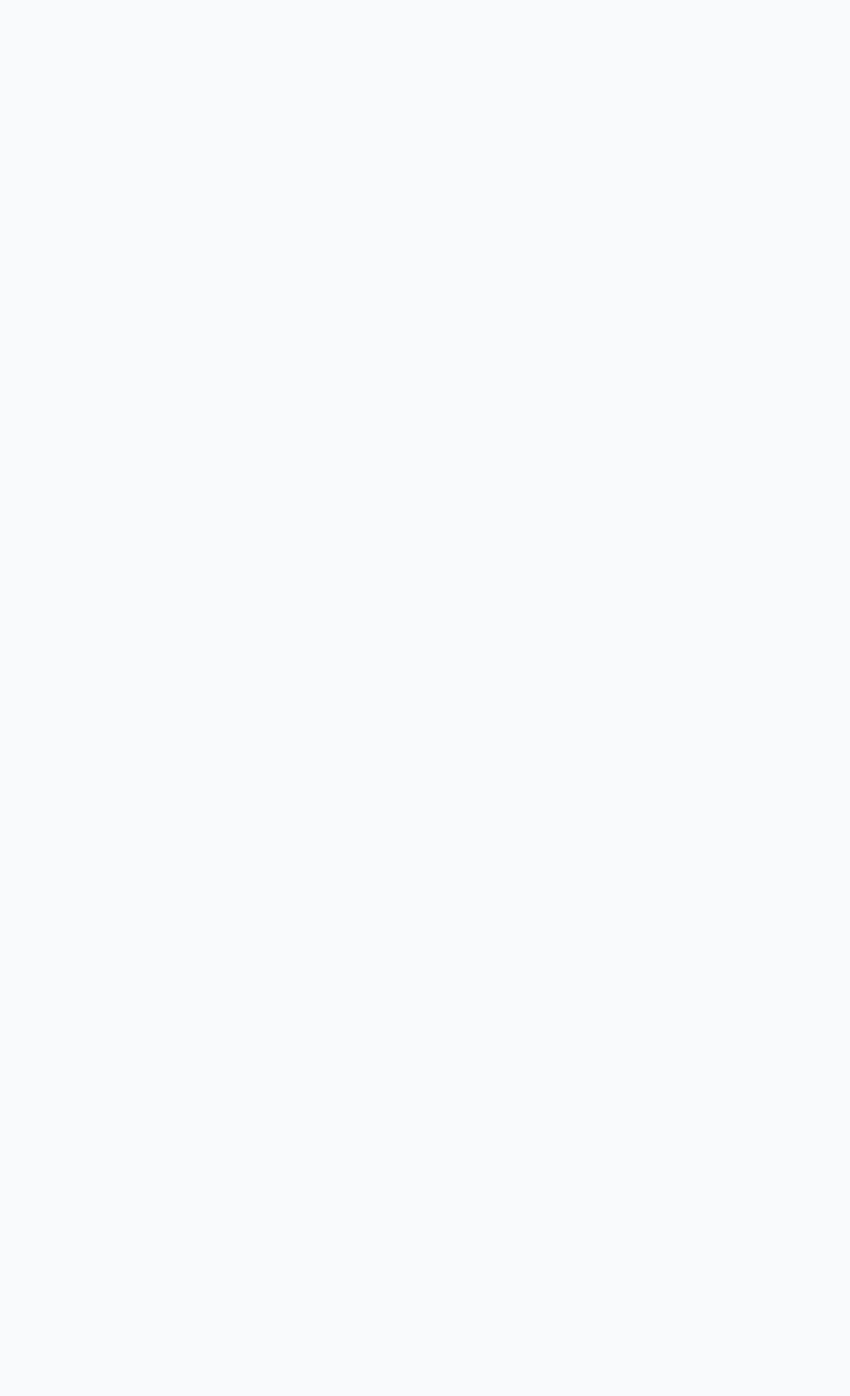
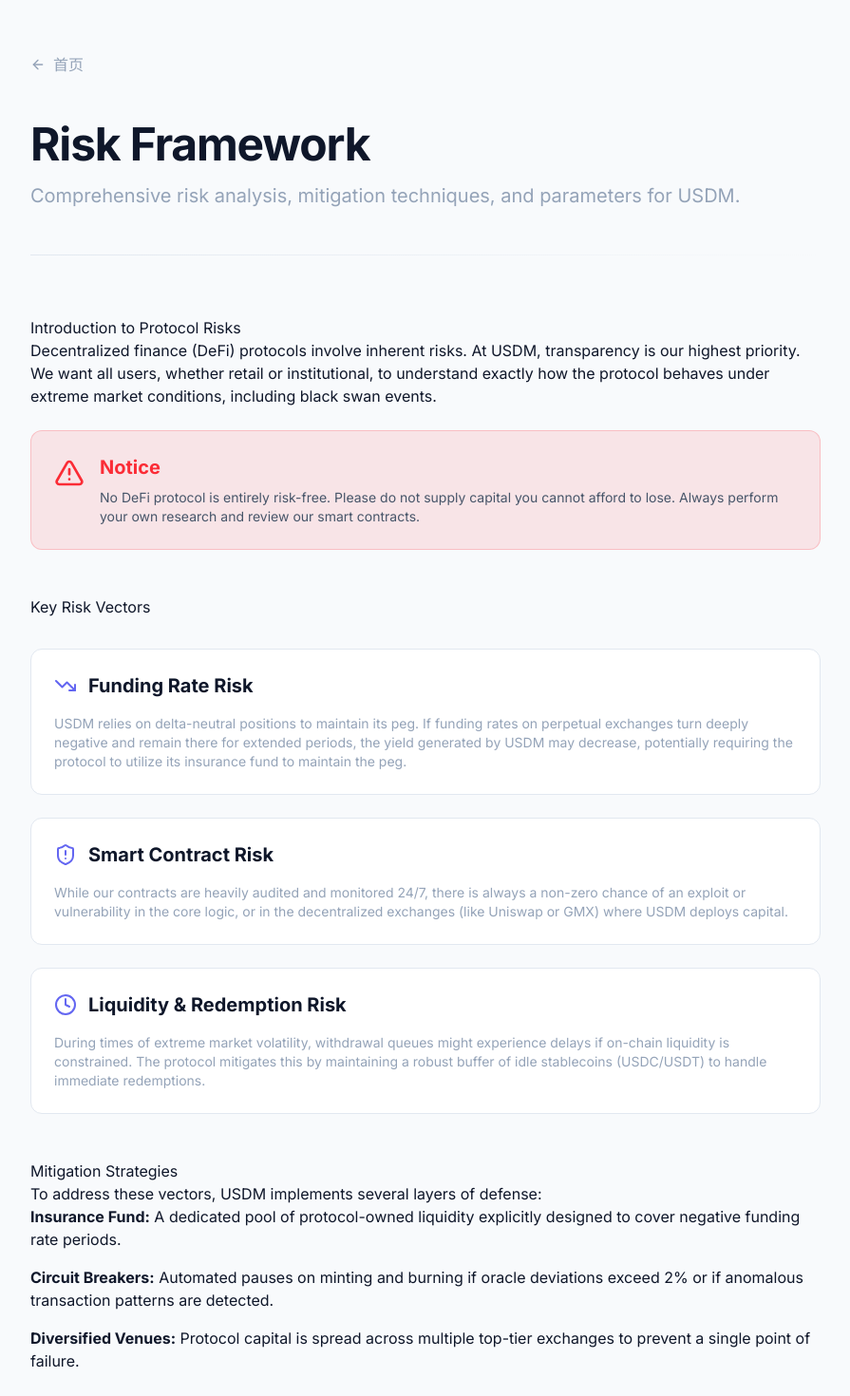
Before and after one commit to Menglayer/Usdm, a React (Vite) app: page /#/risk in a window 1280 px wide. Before the commit this address had no page. Shown: the part 40-1510 px from the top of the page at 95% size, without its empty margins (192-1087 px from the left). Before the commit the page ends 800 px from the top, so only its background shows below. Built offline with nearby package versions, Linux system fonts and the light colour scheme.

Commit message:
feat: initialize project structure with core pages, layout components, and i18n support

```diff
--- a/src/components/layout/AppSidebar.tsx
+++ b/src/components/layout/AppSidebar.tsx
@@ -4,6 +4,7 @@ import { LayoutDashboard, Coins, TrendingUp, Gem, Eye, Star, X, Sun, Moon, Globe
 import { cn } from '@/lib/utils';
 import { useLanguage } from '@/contexts/LanguageContext';
 import { useTheme } from '@/contexts/ThemeContext';
+import { Logo } from '@/components/shared/Logo';
 
 interface AppSidebarProps {
   isOpen: boolean;
@@ -30,6 +31,7 @@ export const AppSidebar: React.FC<AppSidebarProps> = ({ isOpen, onClose }) => {
         <div
           className="fixed inset-0 z-40 bg-black/50 backdrop-blur-sm lg:hidden"
           onClick={onClose}
+          aria-hidden="true"
         />
       )}
 
@@ -41,10 +43,13 @@ export const AppSidebar: React.FC<AppSidebarProps> = ({ isOpen, onClose }) => {
         )}
       >
         <div className="flex h-16 items-center justify-between px-6 border-b border-border">
-          <NavLink to="/" className="text-xl font-bold tracking-tight text-gradient">
-            Matryo
+          <NavLink to="/" className="flex items-center gap-3 group">
+            <Logo className="w-8 h-8" />
+            <span className="text-xl font-bold tracking-tight text-gradient">
+              Matryo
+            </span>
           </NavLink>
-          <button onClick={onClose} className="p-1 lg:hidden text-text-muted hover:text-text">
+          <button type="button" onClick={onClose} className="p-1 lg:hidden text-text-muted hover:text-text">
             <X size={20} />
           </button>
         </div>
--- a/src/components/layout/Footer.tsx
+++ b/src/components/layout/Footer.tsx
@@ -1,6 +1,7 @@
 import { MessageCircle, Disc, Send } from 'lucide-react';
 import { SITE } from '@/lib/constants';
 import { useLanguage } from '@/contexts/LanguageContext';
+import { Logo } from '@/components/shared/Logo';
 
 export function Footer() {
   const currentYear = new Date().getFullYear();
--- a/src/components/layout/Header.tsx
+++ b/src/components/layout/Header.tsx
@@ -4,6 +4,7 @@ import { Menu, X, Sun, Moon, Globe } from 'lucide-react';
 import { cn } from '@/lib/utils';
 import { useLanguage } from '@/contexts/LanguageContext';
 import { useTheme } from '@/contexts/ThemeContext';
+import { Logo } from '@/components/shared/Logo';
 
 export function Header() {
   const [isScrolled, setIsScrolled] = useState(false);
@@ -36,12 +37,7 @@ export function Header() {
         <div className="flex items-center justify-between">
           {/* Logo */}
           <a href="#/" className="flex items-center gap-3 group">
-            <div className="relative w-8 h-8 flex items-center justify-center">
-              {/* Matryoshka-like layered ellipses */}
-              <div className="absolute inset-0 bg-gradient-to-br from-violet-500 to-indigo-600 rounded-full opacity-80 group-hover:scale-110 transition-transform duration-300" />
-              <div className="absolute inset-1 bg-gradient-to-br from-indigo-500 to-cyan-400 rounded-full opacity-90 group-hover:scale-110 transition-transform duration-300 delay-75" />
-              <div className="absolute inset-2 bg-cyan-300 rounded-full group-hover:scale-110 transition-transform duration-300 delay-150 shadow-[0_0_10px_rgba(6,182,212,0.8)]" />
-            </div>
+            <Logo className="w-8 h-8" />
             <span className="text-xl font-bold tracking-tight text-text">
               Matryo
             </span>
--- /dev/null
+++ b/src/pages/RiskPage.tsx
@@ -0,0 +1,97 @@
+import { ContentLayout } from '@/components/layout/ContentLayout';
+import { AlertTriangle, TrendingDown, Clock, ShieldAlert } from 'lucide-react';
+
+export const RiskPage = () => {
+  return (
+    <ContentLayout
+      title="Risk Framework"
+      subtitle="Comprehensive risk analysis, mitigation techniques, and parameters for USDM."
+    >
+      <div className="space-y-12">
+        <section>
+          <h2>Introduction to Protocol Risks</h2>
+          <p>
+            Decentralized finance (DeFi) protocols involve inherent risks. At USDM, transparency is
+            our highest priority. We want all users, whether retail or institutional, to understand
+            exactly how the protocol behaves under extreme market conditions, including black swan
+            events.
+          </p>
+          <div className="p-6 bg-red-500/10 border border-red-500/20 rounded-xl mt-6 flex items-start gap-4">
+            <AlertTriangle className="w-8 h-8 text-red-500 flex-shrink-0 mt-1" />
+            <div>
+              <h3 className="text-xl font-bold text-red-500 m-0 mb-2">Notice</h3>
+              <p className="m-0 text-text-secondary text-sm">
+                No DeFi protocol is entirely risk-free. Please do not supply capital you cannot
+                afford to lose. Always perform your own research and review our smart contracts.
+              </p>
+            </div>
+          </div>
+        </section>
+
+        <section>
+          <h2>Key Risk Vectors</h2>
+
+          <div className="grid gap-6 mt-8">
+            <div className="p-6 bg-surface border border-border rounded-xl">
+              <div className="flex items-center gap-3 mb-4">
+                <TrendingDown className="w-6 h-6 text-primary" />
+                <h3 className="text-xl font-bold m-0">Funding Rate Risk</h3>
+              </div>
+              <p className="text-text-muted text-sm m-0">
+                USDM relies on delta-neutral positions to maintain its peg. If funding rates on perpetual
+                exchanges turn deeply negative and remain there for extended periods, the yield generated
+                by USDM may decrease, potentially requiring the protocol to utilize its insurance fund to
+                maintain the peg.
+              </p>
+            </div>
+
+            <div className="p-6 bg-surface border border-border rounded-xl">
+              <div className="flex items-center gap-3 mb-4">
+                <ShieldAlert className="w-6 h-6 text-primary" />
+                <h3 className="text-xl font-bold m-0">Smart Contract Risk</h3>
+              </div>
+              <p className="text-text-muted text-sm m-0">
+                While our contracts are heavily audited and monitored 24/7, there is always a non-zero
+                chance of an exploit or vulnerability in the core logic, or in the decentralized
+                exchanges (like Uniswap or GMX) where USDM deploys capital.
+              </p>
+            </div>
+
+            <div className="p-6 bg-surface border border-border rounded-xl">
+              <div className="flex items-center gap-3 mb-4">
+                <Clock className="w-6 h-6 text-primary" />
+                <h3 className="text-xl font-bold m-0">Liquidity & Redemption Risk</h3>
+              </div>
+              <p className="text-text-muted text-sm m-0">
+                During times of extreme market volatility, withdrawal queues might experience delays if
+                on-chain liquidity is constrained. The protocol mitigates this by maintaining a robust
+                buffer of idle stablecoins (USDC/USDT) to handle immediate redemptions.
+              </p>
+            </div>
+          </div>
+        </section>
+
+        <section>
+          <h2>Mitigation Strategies</h2>
+          <p>
+            To address these vectors, USDM implements several layers of defense:
+          </p>
+          <ul className="space-y-4">
+            <li>
+              <strong>Insurance Fund:</strong> A dedicated pool of protocol-owned liquidity explicitly
+              designed to cover negative funding rate periods.
+            </li>
+            <li>
+              <strong>Circuit Breakers:</strong> Automated pauses on minting and burning if oracle
+              deviations exceed 2% or if anomalous transaction patterns are detected.
+            </li>
+            <li>
+              <strong>Diversified Venues:</strong> Protocol capital is spread across multiple top-tier
+              exchanges to prevent a single point of failure.
+            </li>
+          </ul>
+        </section>
+      </div>
+    </ContentLayout>
+  );
+};
--- a/src/router.tsx
+++ b/src/router.tsx
@@ -1,5 +1,9 @@
 import { HashRouter, Routes, Route } from 'react-router-dom'
 import { LandingPage } from '@/pages/LandingPage'
+import { DocsPage } from '@/pages/DocsPage'
+import { WhitepaperPage } from '@/pages/WhitepaperPage'
+import { AuditsPage } from '@/pages/AuditsPage'
+import { RiskPage } from '@/pages/RiskPage'
 import { AppLayout } from '@/components/layout/AppLayout'
 import { Overview } from '@/components/app/Overview'
 import { MintRedeem } from '@/components/app/MintRedeem'
@@ -13,6 +17,10 @@ export function AppRouter() {
     <HashRouter>
       <Routes>
         <Route path="/" element={<LandingPage />} />
+        <Route path="/docs" element={<DocsPage />} />
+        <Route path="/whitepaper" element={<WhitepaperPage />} />
+        <Route path="/audits" element={<AuditsPage />} />
+        <Route path="/risk" element={<RiskPage />} />
         <Route path="/app" element={<AppLayout />}>
           <Route index element={<Overview />} />
           <Route path="mint" element={<MintRedeem />} />
```
Also changed, not shown: src/i18n/en.json (+14 -14 lines), src/i18n/zh.json (+14 -14 lines).
